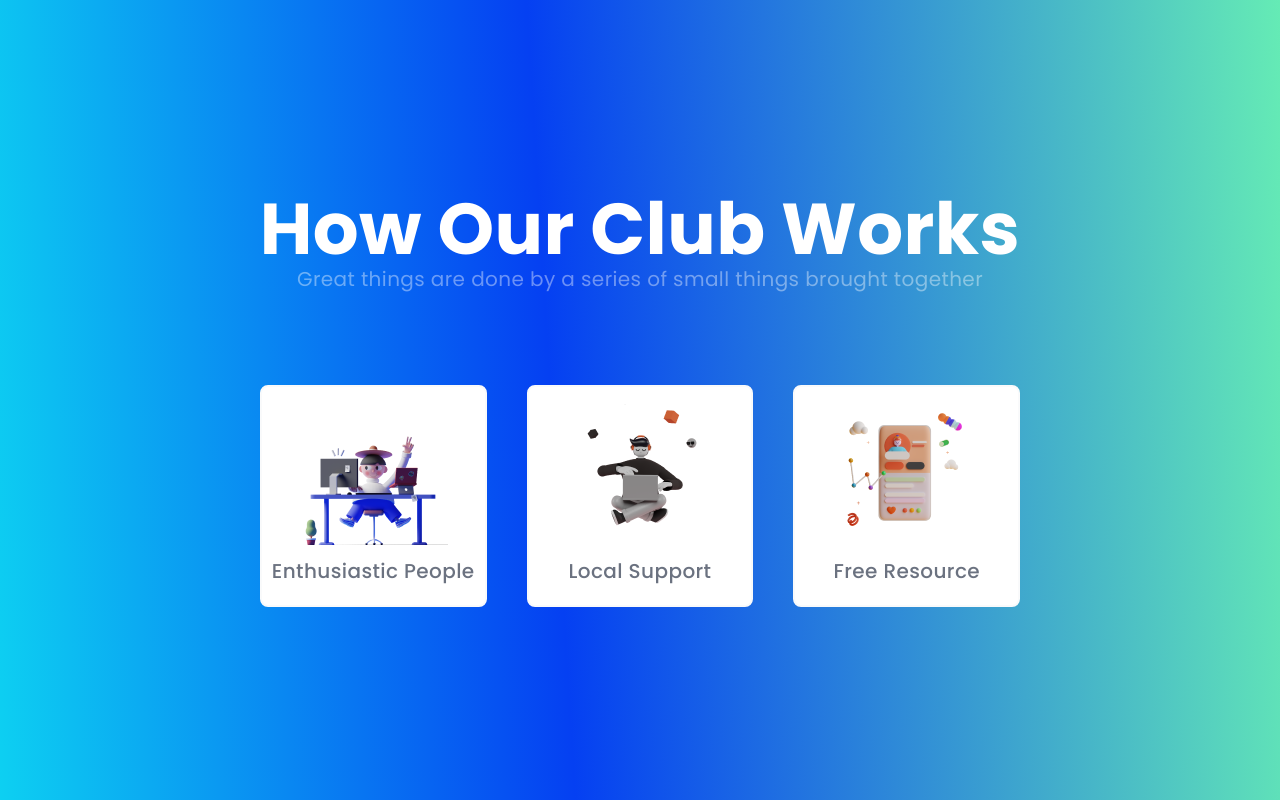
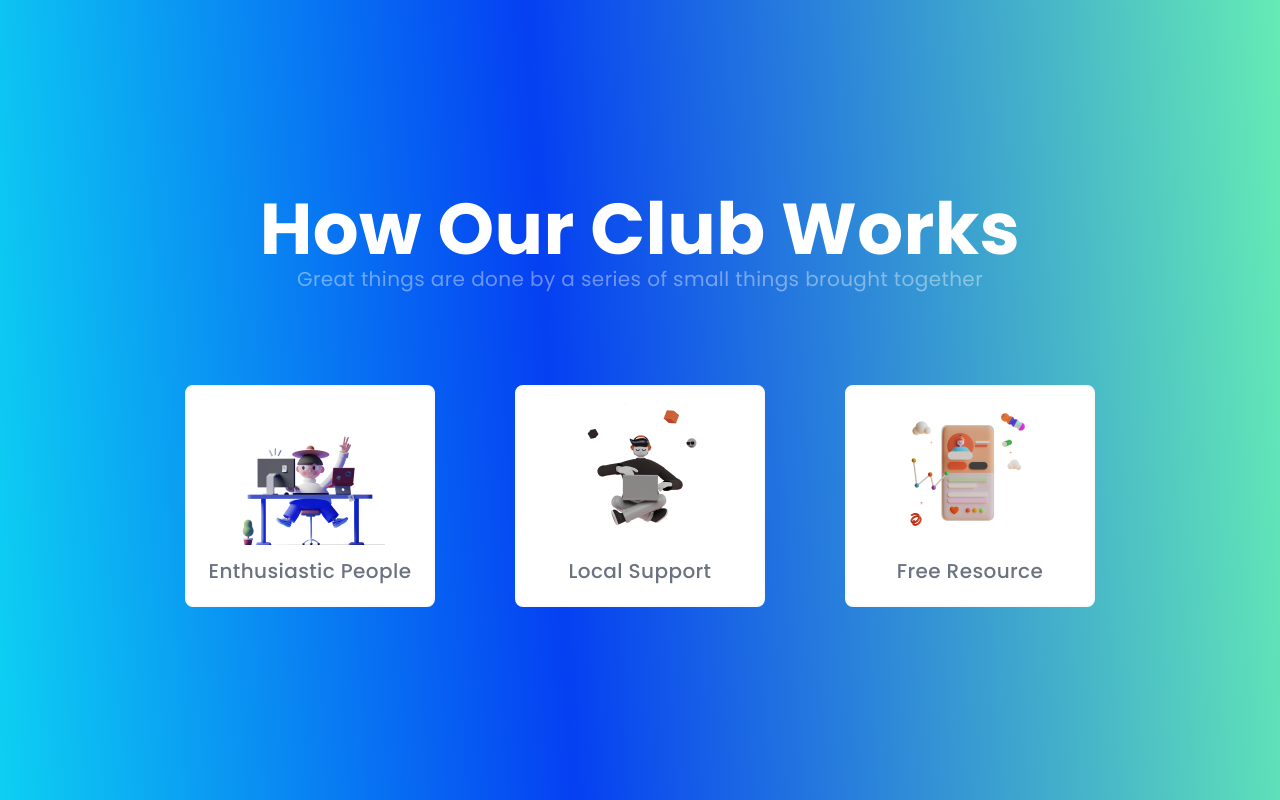
Before and after one commit to 0xharshrastogi/DevHead, a React (Create React App) app: page / in a window 1280 px wide. Shown: the part 800-1600 px from the top of the page. Built offline with nearby package versions, Linux system fonts and the light colour scheme.

Commit message:
Card Width Set to 250

```diff
--- a/src/components/Card/Card.tsx
+++ b/src/components/Card/Card.tsx
@@ -10,7 +10,10 @@ const Card = (props: Props) => {
   const { imageSrc, cardTitle } = props;
 
   return (
-    <div className="border-2 bg-white transition-shadow border-gray-50 rounded-lg p-2 w-full max-w-xs card">
+    <div
+      style={{ minWidth: "250px" }}
+      className="border-2 bg-white transition-shadow border-gray-50 rounded-lg p-2 w-full max-w-xs card"
+    >
       <div className="card__image_wrapper">
         <img src={imageSrc} alt={cardTitle} className="mx-auto card__image" />
       </div>
--- a/src/containers/Homepage/HomePage640.tsx
+++ b/src/containers/Homepage/HomePage640.tsx
@@ -52,7 +52,7 @@ const HomePageMd = ({ messageText }: { messageText: string }) => {
               </span>
             </div>
           </div>
-          <section className="flex gap-10">
+          <section className="flex gap-20">
             <Card imageSrc={Sally10} cardTitle="Enthusiastic People" />
             <Card imageSrc={Sally13} cardTitle="Local Support" />
             <Card imageSrc={Sally12} cardTitle="Free Resource" />
```
